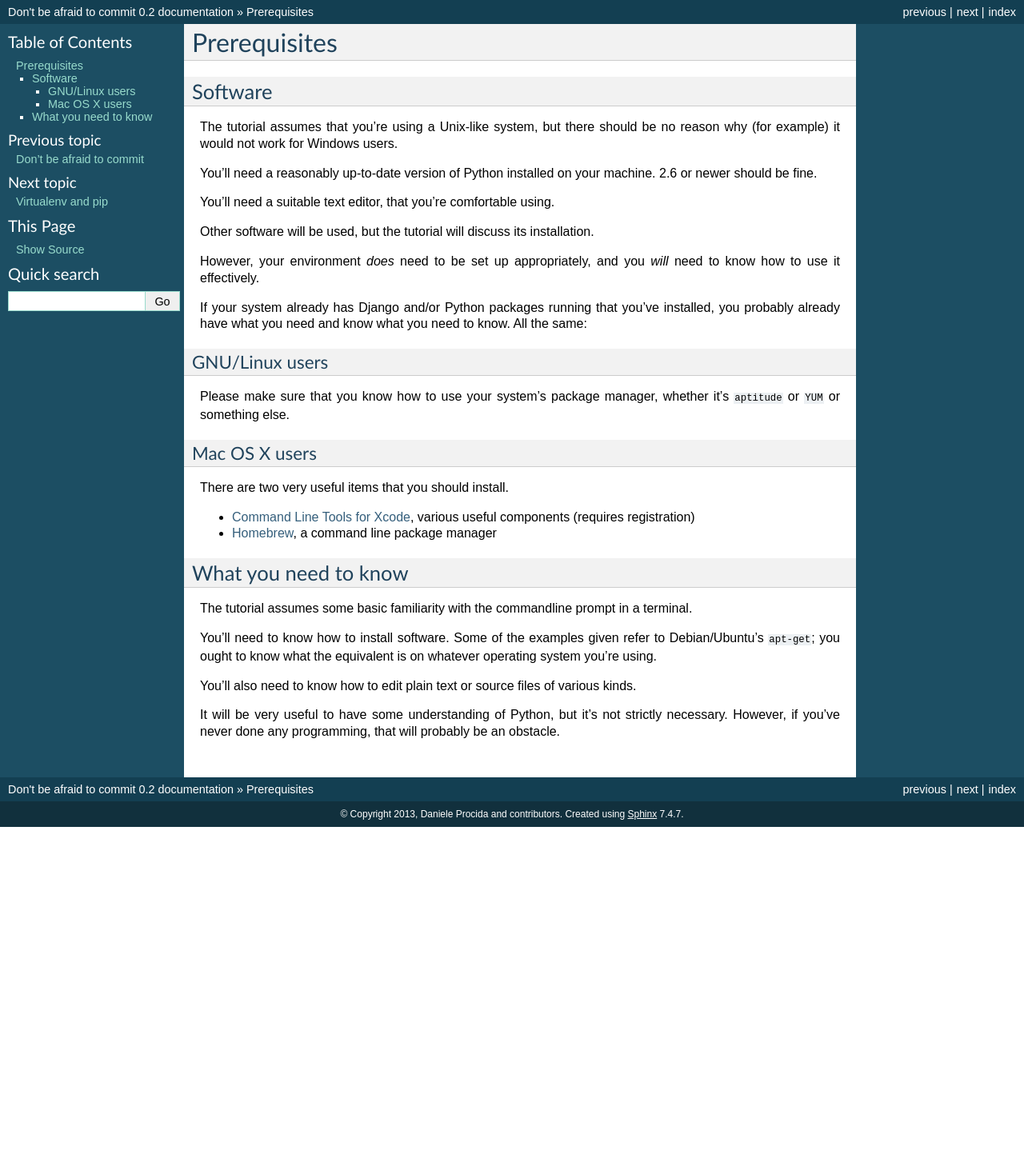
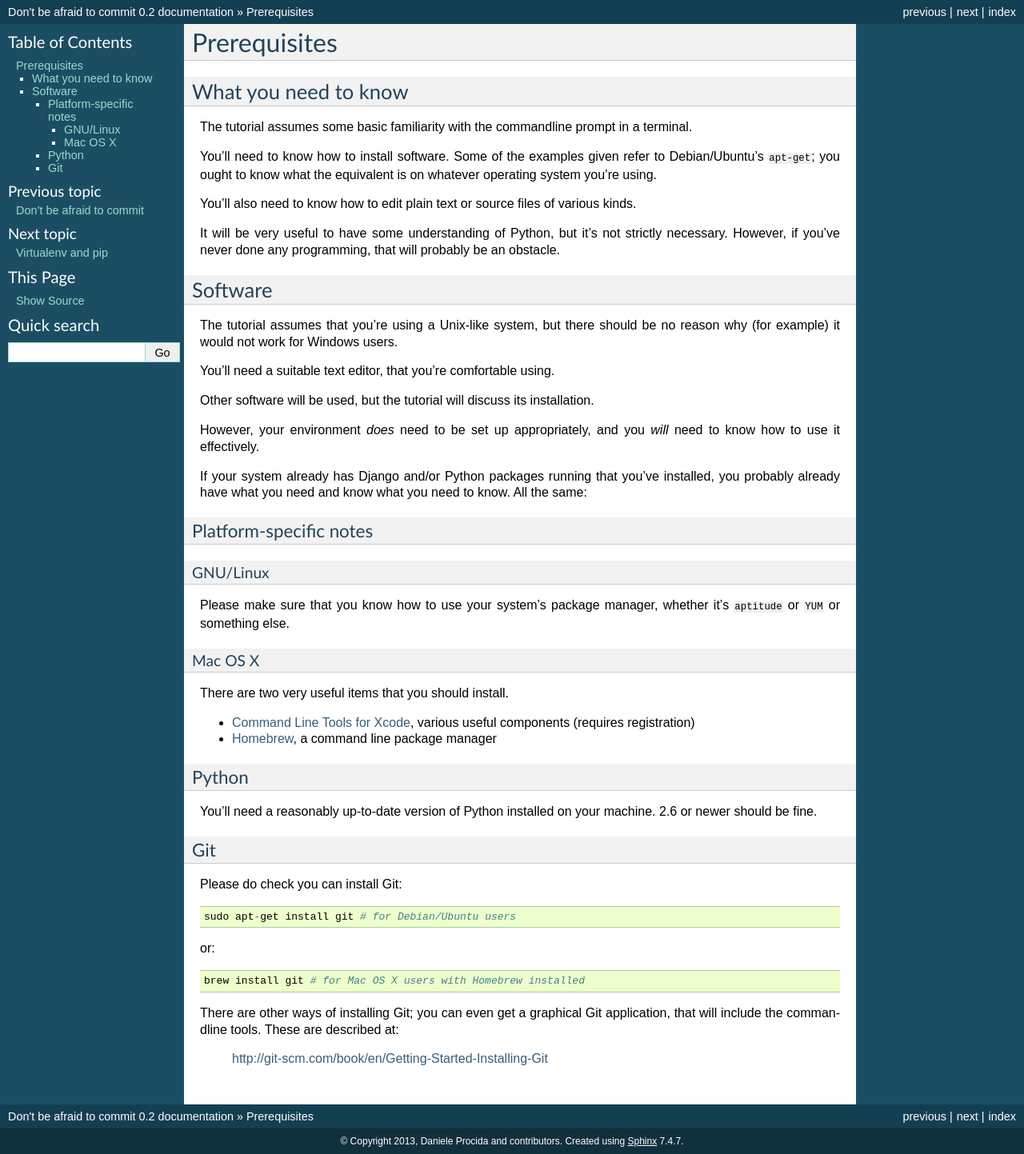
Before and after one commit to evildmp/afraid-to-commit, a Sphinx documentation site: the page built from docs/prerequisites.rst, in a window 1280 px wide. Shown: the whole page at 80% size. Built offline with Sphinx 7.4.7, drawn with Linux system fonts in a browser that asks for light colours; before the commit the page ends 1034 px from its top, so only the background shows below that; part of the change alters nothing that is shown.

Commit message:
pre-requisites updated

```diff
--- a/docs/prerequisites.rst
+++ b/docs/prerequisites.rst
@@ -1,41 +1,6 @@
 #############
 Prerequisites
 #############
-
-Software
-========
-
-The tutorial assumes that you're using a Unix-like system, but there should be
-no reason why (for example) it would not work for Windows users.
-
-You'll need a reasonably up-to-date version of Python installed on your
-machine. 2.6 or newer should be fine.
-
-You'll need a suitable text editor, that you're comfortable using.
-
-Other software will be used, but the tutorial will discuss its installation.
-
-However, your environment *does* need to be set up appropriately, and you
-*will* need to know how to use it effectively.
-
-If your system already has Django and/or Python packages running that you've
-installed, you probably already have what you need and know what you need to
-know. All the same:
-
-GNU/Linux users
----------------
-
-Please make sure that you know how to use your system's package manager, whether
-it's ``aptitude`` or ``YUM`` or something else.
-
-Mac OS X users
---------------
-
-There are two very useful items that you should install.
-
-* `Command Line Tools for Xcode <https://developer.apple.com/downloads/>`_,
-  various useful components (requires registration)
-* `Homebrew <http://brew.sh>`_, a command line package manager
 
 What you need to know
 =====================
@@ -53,3 +18,60 @@ kinds.
 It will be very useful to have some understanding of Python, but it's not
 strictly necessary. However, if you've never done any programming, that will
 probably be an obstacle.
+
+Software
+========
+
+The tutorial assumes that you're using a Unix-like system, but there should be
+no reason why (for example) it would not work for Windows users.
+
+
+You'll need a suitable text editor, that you're comfortable using.
+
+Other software will be used, but the tutorial will discuss its installation.
+
+However, your environment *does* need to be set up appropriately, and you
+*will* need to know how to use it effectively.
+
+If your system already has Django and/or Python packages running that you've
+installed, you probably already have what you need and know what you need to
+know. All the same:
+
+Platform-specific notes
+-----------------------
+
+GNU/Linux
+^^^^^^^^^
+
+Please make sure that you know how to use your system's package manager, whether
+it's ``aptitude`` or ``YUM`` or something else.
+
+Mac OS X
+^^^^^^^^
+
+There are two very useful items that you should install.
+
+* `Command Line Tools for Xcode <https://developer.apple.com/downloads/>`_,
+  various useful components (requires registration)
+* `Homebrew <http://brew.sh>`_, a command line package manager
+
+Python
+------
+
+You'll need a reasonably up-to-date version of Python installed on your
+machine. 2.6 or newer should be fine.
+
+Git
+---
+
+Please do check you can install Git::
+
+    sudo apt-get install git # for Debian/Ubuntu users
+
+or::
+
+    brew install git # for Mac OS X users with Homebrew installed
+
+There are other ways of installing Git; you can even get a graphical Git application, that will include the commandline tools. These are described at:
+
+    http://git-scm.com/book/en/Getting-Started-Installing-Git
```
